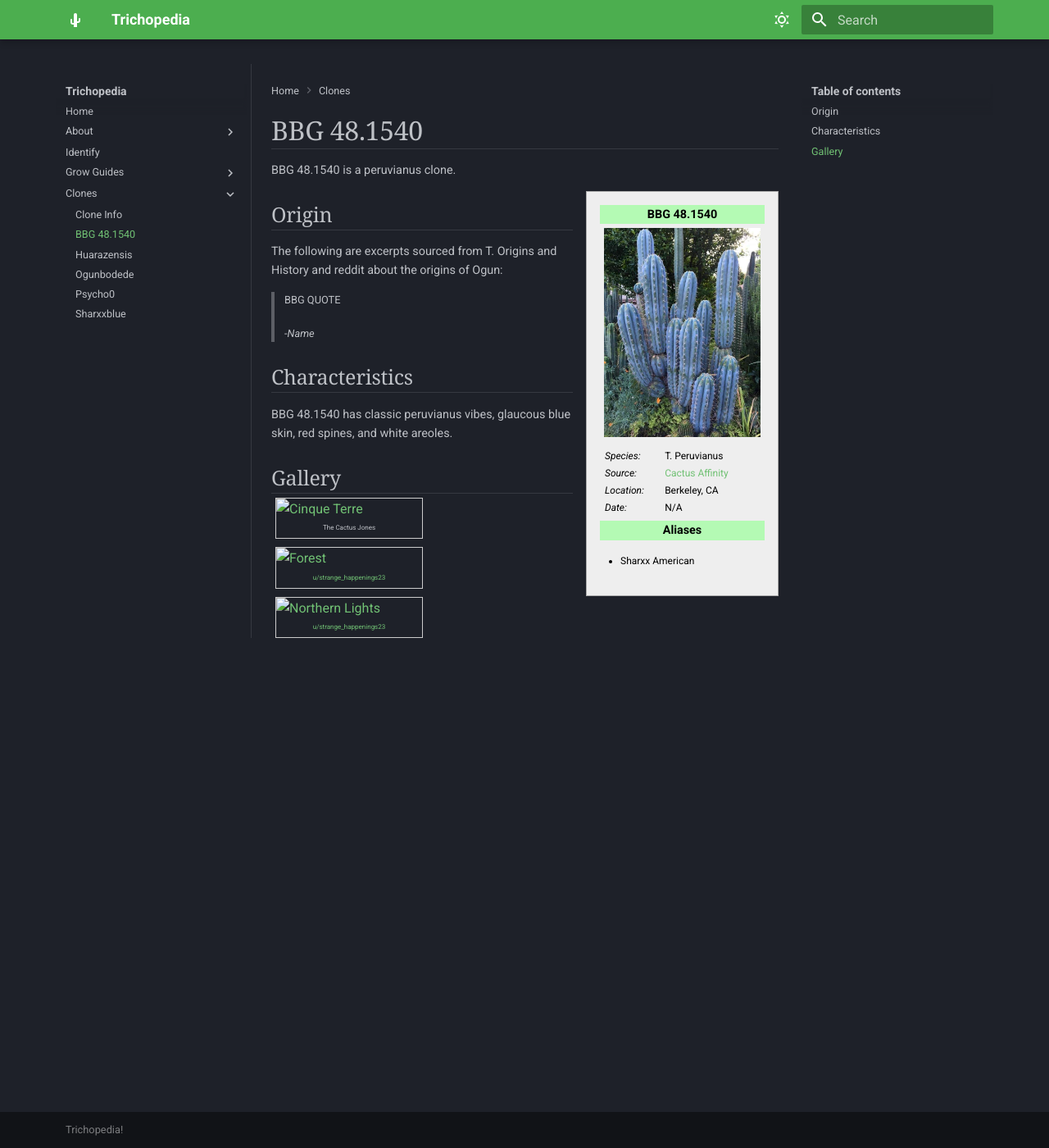
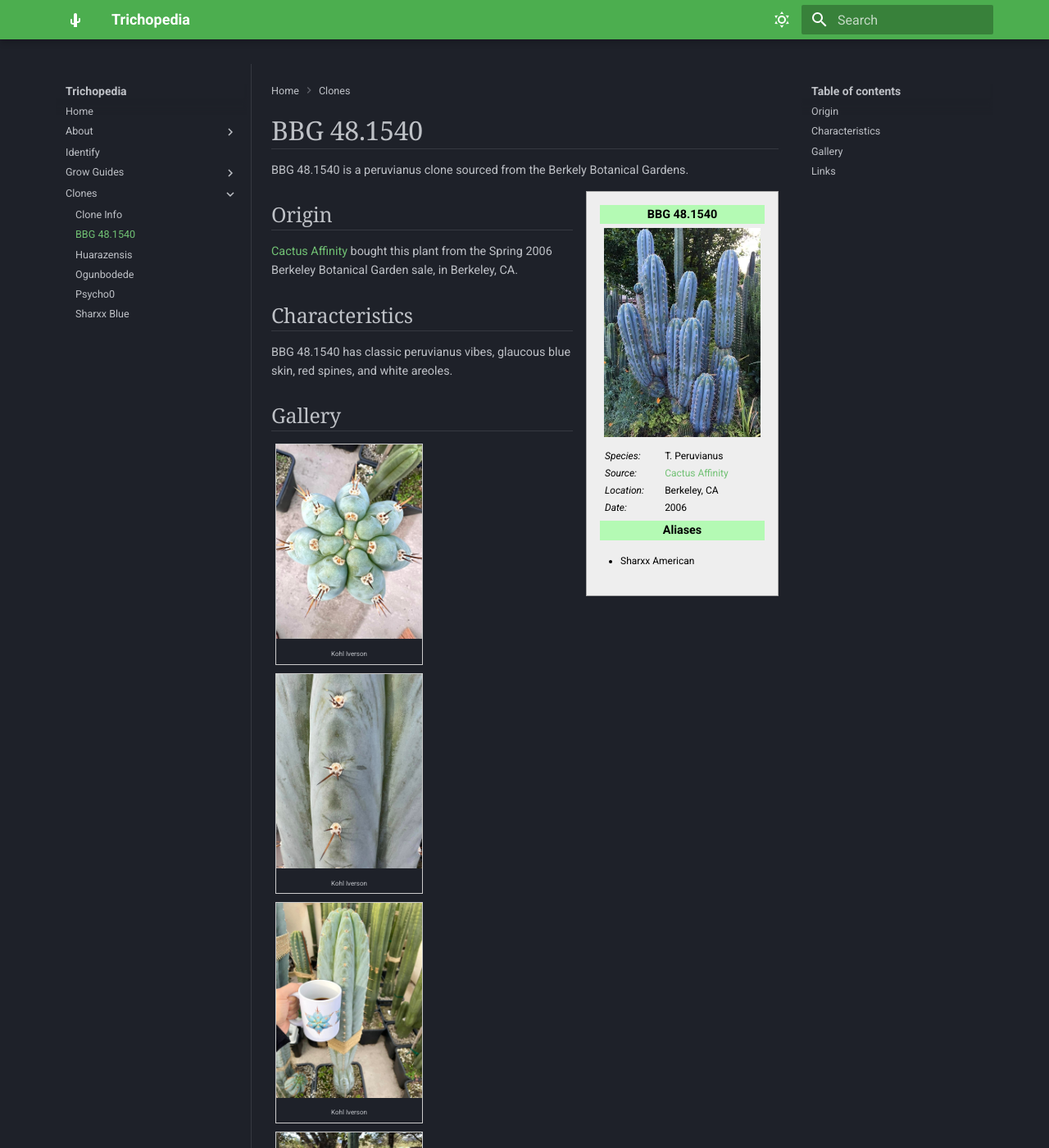
Before and after one commit to nfotinakes/trichopedia, an MkDocs documentation site: the page built from docs/clones/bbg48_1540.md, in a window 1280 px wide and 1400 px high. Shown: the whole window at 82% size. Built offline with MkDocs 1.6.1 and Material for MkDocs 9.7.7, drawn with Linux system fonts in a browser that asks for light colours; some of the changed text lies outside the part shown.

Commit message:
Update clones & gallery container

```diff
--- a/docs/clones/bbg48_1540.md
+++ b/docs/clones/bbg48_1540.md
@@ -5,7 +5,7 @@ search:
 
 <hr>
 
-BBG 48.1540 is a peruvianus clone.
+BBG 48.1540 is a peruvianus clone sourced from the Berkely Botanical Gardens.
 
 
 <div class="infobox">
@@ -29,7 +29,7 @@ BBG 48.1540 is a peruvianus clone.
 </tr>
 <tr>
     <th class="parameter-title">Date: </th>
-    <td>N/A</td>
+    <td>2006</td>
 </tr>
 </table>
 <div class="infobox-title">Aliases</div>
@@ -43,13 +43,7 @@ BBG 48.1540 is a peruvianus clone.
 ## Origin
 <hr>
 
-The following are excerpts sourced from T. Origins and History and reddit about the origins of Ogun:
-
-<blockquote>
-BBG QUOTE<br><br>
--<em>Name</em>
-</blockquote>
-
+[Cactus Affinity](https://cactusaffinity.com/) bought this plant from the Spring 2006 Berkeley Botanical Garden sale, in Berkeley, CA.
 
 ## Characteristics
 <hr>
@@ -60,25 +54,39 @@ BBG 48.1540 has classic peruvianus vibes, glaucous blue skin, red spines, and wh
 ## Gallery
 <hr>
 
+<div class="gallery-container">
+
 <div class="gallery">
-  <a target="_blank" href="./ogun1.webp">
-    <img src="./ogun1.webp" alt="Cinque Terre" width="600" height="400">
+  <a target="_blank" href="./bbg1.jpg">
+    <img src="./bbg1.jpg" alt="BBG" width="600" height="400">
   </a>
-  <div class="desc">The Cactus Jones</div>
+  <div class="desc">Kohl Iverson</div>
 </div>
 
 <div class="gallery">
-  <a target="_blank" href="./ogun2.webp">
-    <img src="./ogun2.webp" alt="Forest" width="600" height="400">
-    <div class="desc">u/strange_happenings23</div>
+  <a target="_blank" href="./bbg2.jpg">
+    <img src="./bbg2.jpg" alt="BBG" width="600" height="400">
   </a>
+  <div class="desc">Kohl Iverson</div>
+</div>
+
+<div class="gallery">
+  <a target="_blank" href="./bbg3.jpg">
+    <img src="./bbg3.jpg" alt="BBG" width="600" height="400">
+  </a>
+  <div class="desc">Kohl Iverson</div>
+</div>
+
+<div class="gallery">
+  <a target="_blank" href="./bbg4.jpg">
+    <img src="./bbg4.jpg" alt="BBG" width="600" height="400">
+  </a>
+  <div class="desc">Felix Figueroa</div>
+</div>
 
 </div>
 
-<div class="gallery">
-  <a target="_blank" href="./ogun3.webp">
-    <img src="./ogun3.webp" alt="Northern Lights" width="600" height="400">
-    <div class="desc">u/strange_happenings23</div>
-  </a>
-
-</div>
+## Links
+---
+More reference pics:
+[Cactus AF](https://sanpedrocactus.org/trichocereus-peruvianus-bbg-481540){target="_blank"}
--- a/docs/stylesheets/infobox.css
+++ b/docs/stylesheets/infobox.css
@@ -152,6 +152,15 @@ div.gallery {
     text-align: center;
   }
 
+  div.gallery-container {
+    margin: 10px 0 0 0;
+    align-items: center;
+    display: block;
+    overflow: auto;
+
+    /* position: absolute; */
+  }
+
   .clearfix:after {
     content: "";
     display: table;
--- a/mkdocs.yml
+++ b/mkdocs.yml
@@ -16,12 +16,12 @@ nav:
     - Light: grow-guides/light.md
     - Pests & Disease : grow-guides/pests.md
   - Clones:
-    - 'Clone Info' : clones/index.md
-    - 'BBG 48.1540': clones/bbg48_1540.md
-    - clones/huarazensis.md
-    - clones/ogunbodede.md
-    - clones/psycho0.md
-    - clones/sharxxblue.md
+    - Clone Info : clones/index.md
+    - BBG 48.1540: clones/bbg48_1540.md
+    - Huarazensis: clones/huarazensis.md
+    - Ogunbodede: clones/ogunbodede.md
+    - Psycho0: clones/psycho0.md
+    - Sharxx Blue: clones/sharxxblue.md
 
     # - 'Bridgesii Dominant':
     # - 'Peruvianus Dominant':
```
Also changed, not shown: docs/clones/huarazensis.md (+22 -5 lines), docs/clones/ogunbodede.md (+2 -0 lines), docs/clones/psycho0.md (+2 -0 lines), docs/clones/sharxxblue.md (+102 -0 lines), docs/clones/bbg48_1540/bbg1.jpg (added), docs/clones/bbg48_1540/bbg2.jpg (added), docs/clones/bbg48_1540/bbg3.jpg (added), docs/clones/bbg48_1540/bbg4.jpg (added), docs/clones/huarazensis/huar1.jpg (added), docs/clones/huarazensis/huar2.jpg (added), docs/clones/sharxxblue/sharxx.jpg (added), docs/clones/sharxxblue/sharxx1.jpg (added), docs/clones/sharxxblue/sharxx2.jpg (added), docs/clones/sharxxblue/sharxx3.jpg (added), 1 more files.
